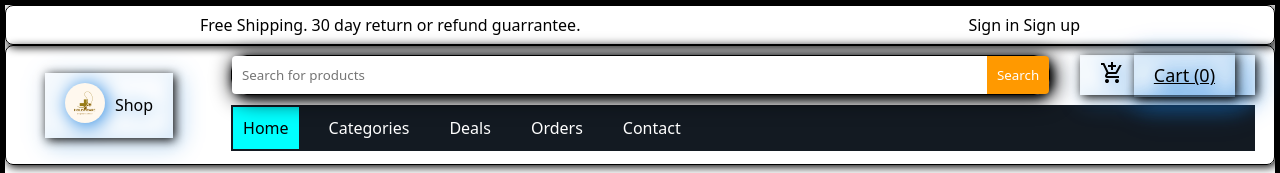
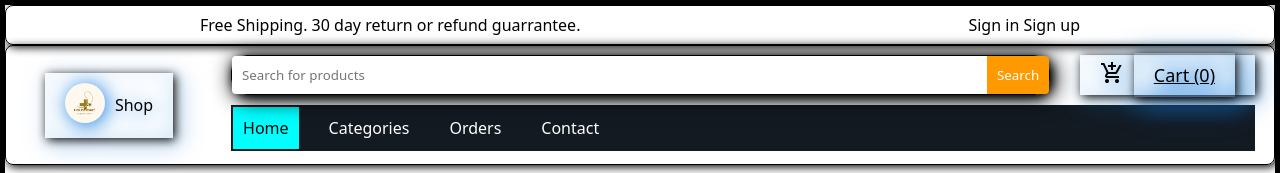
Before and after one commit to SahityaJiya/vultr_hackathon, a website built with Vite: page shop-src/contact.html in a window 1280 px wide. Shown: the top 173 px of the page. Built offline with nearby package versions, Linux system fonts and the light colour scheme; grey boxes are pictures that could not be loaded; files whose address does not match are found by name.

Commit message:
in navbar: Deals was showing , which was earlier removed...so corrected

```diff
--- a/shop-src/contact.html
+++ b/shop-src/contact.html
@@ -67,7 +67,6 @@
                     <ul>
                         <li id="home"><a href="../shop.html">Home</a></li>
                         <li><a href="#">Categories</a></li>
-                        <li><a href="#">Deals</a></li>
                         <li><a href="#">Orders</a></li>
                         <li><a href="../shop-src/contact.html">Contact</a></li>
                     </ul>
```
